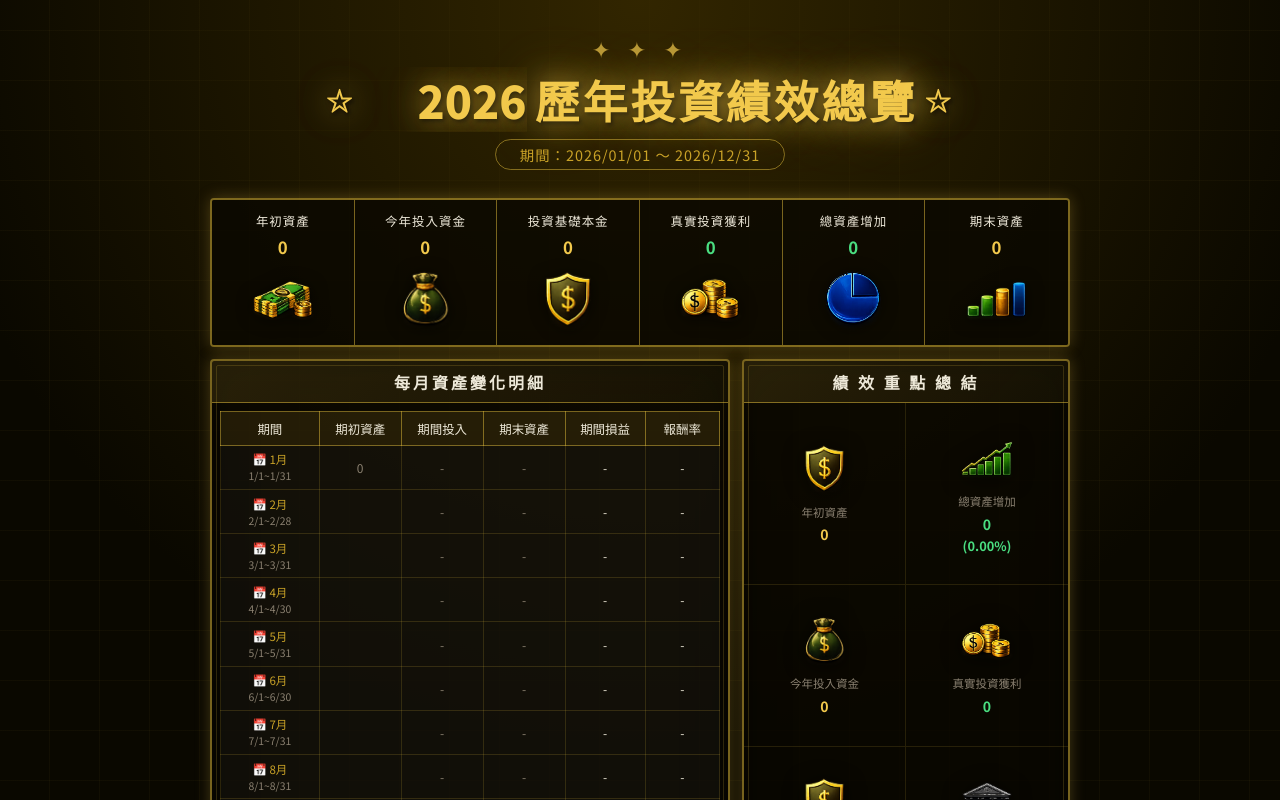
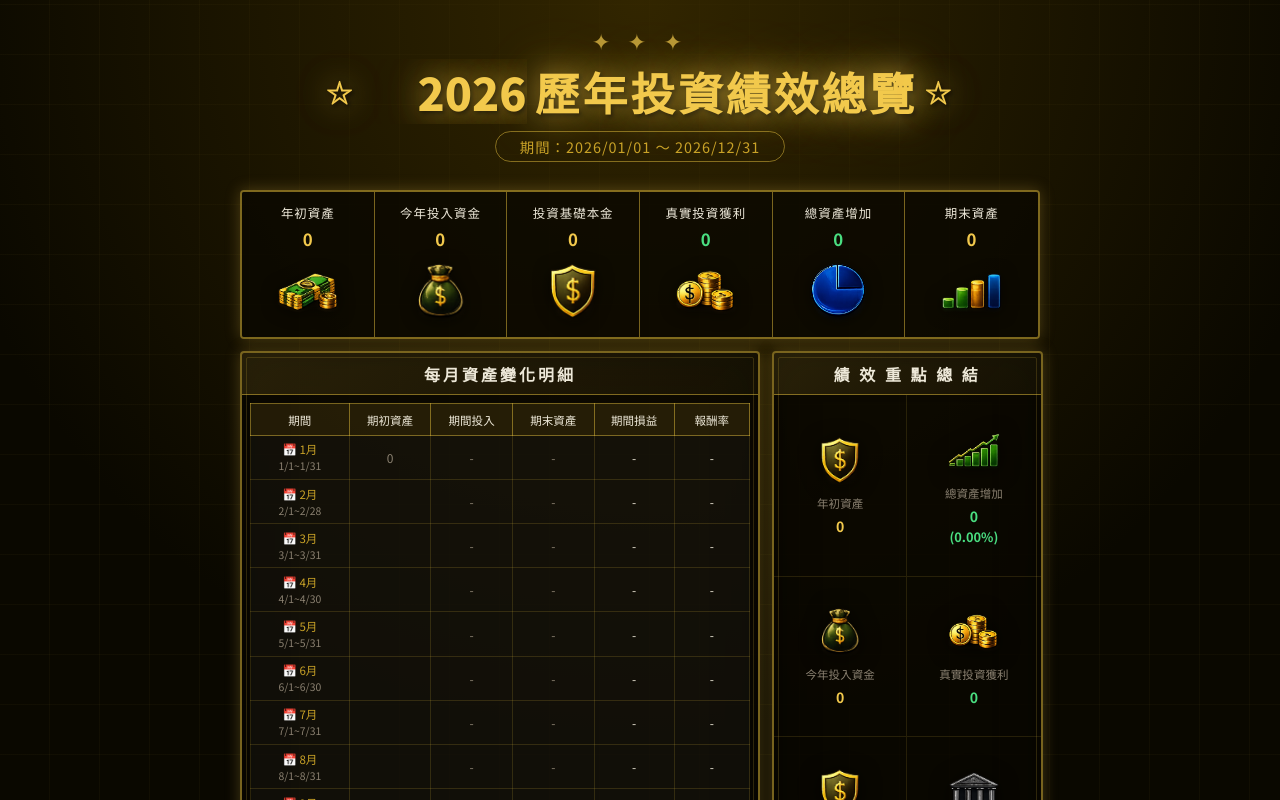
Before and after one commit to CAMISAMA0124/CFK-WEB, a React (Vite) app: page / in a window 1280 px wide. Shown: the top 800 px of the page. Built offline with nearby package versions, Linux system fonts and the light colour scheme.

Commit message:
style: shrink overall UI scale and font sizes for a more compact layout

```diff
--- a/src/index.css
+++ b/src/index.css
@@ -38,12 +38,13 @@ body {
   color: var(--text);
   min-height: 100vh;
   -webkit-font-smoothing: antialiased;
-  padding: 1.5rem 1rem 3rem;
+  padding: 1rem 0.75rem 2rem;
+  font-size: 15px; /* Base font size reduction */
 }
 
 /* ── App Container ── */
 .app-container {
-  max-width: 860px;
+  max-width: 800px;
   margin: 0 auto;
   display: flex;
   flex-direction: column;
@@ -138,7 +139,7 @@ body {
 }
 
 .panel-body {
-  padding: 1rem;
+  padding: 0.75rem;
 }
 
 .section-header {
@@ -227,7 +228,7 @@ body {
   width: 100%;
   min-width: 500px; /* Ensure columns don't squeeze too much */
   border-collapse: collapse;
-  font-size: 0.78rem;
+  font-size: 0.72rem; /* Shrink table text */
 }
 
 .data-table th {
@@ -306,7 +307,7 @@ body {
   align-items: center;
   justify-content: center;
   gap: 0.2rem;
-  padding: 0.75rem 0.4rem;
+  padding: 0.6rem 0.35rem;
   border-bottom: 1px solid rgba(210,175,55,0.15);
   border-right: 1px solid rgba(210,175,55,0.15);
   text-align: center;
```
